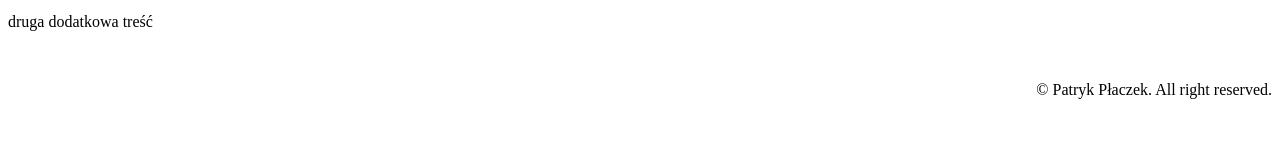
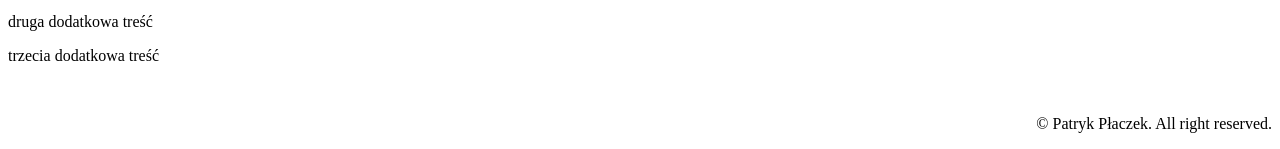
Before and after one commit to Patkuss/learning-git-2, a plain HTML site: page index.html in a window 1280 px wide. Shown: the part 1626-1775 px from the top of the page. Before the commit the page ends 1741 px from the top, so only its background shows below. Drawn offline with Linux system fonts and the light colour scheme.

Commit message:
Add second paragraph to index.html

```diff
--- a/index.html
+++ b/index.html
@@ -139,6 +139,7 @@
         <div>
             <p>pierwsza dodatkowa treść</p>
             <p>druga dodatkowa treść</p>
+            <p>trzecia dodatkowa treść</p>
         </div>
         <footer class="page-footer">
             <div>
```
